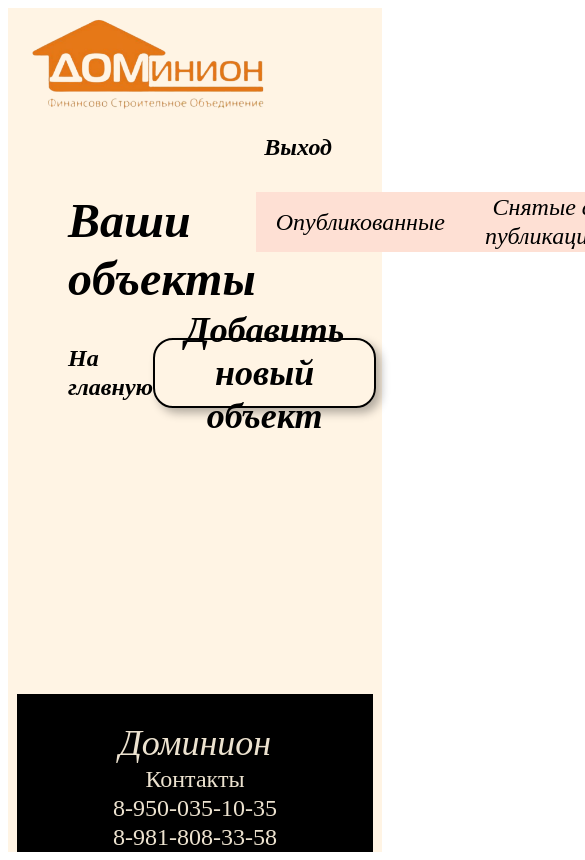
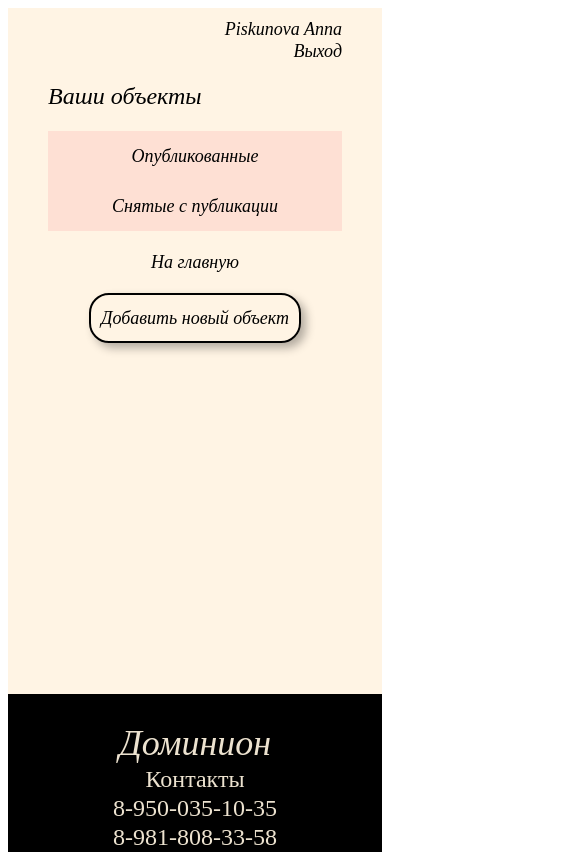
Before and after one commit to Piskunova-Anna/Dominion-front, a React (Create React App) app: page /profile in a window 390 px wide. Shown: the top 860 px of the page, 585 px wide, since content can reach past the window. Built offline with nearby package versions, Linux system fonts and the light colour scheme.

Commit message:
Описание карточки (без адаптива), адаптив ЛК

```diff
--- a/src/components/App/App.js
+++ b/src/components/App/App.js
@@ -6,6 +6,7 @@ import Landing from '../Landing/Landing';
 import Register from '../Register/Register';
 import Login from '../Login/Login';
 import Profile from '../Profile/Profile';
+import CardDesc from '../CardDesc/CardDesc';
 import * as auth from '../../utils/Auth.js';
 import {infoMessage, errorMessage, authErrors, succesOk} from '../../utils/constants';
 import ModalInfo from '../ModalInfo/ModalInfo'
@@ -116,7 +117,8 @@ function handlerClose() {
       <Route path="/" element={<><Header /><Landing /> <Footer /> </>} />
       <Route path="/signup" element={<><Header /><Register onRegister={onRegister}/> <Footer /> </>} />
       <Route path="/signin" element={<><Header /><Login onLogin={onLogin} /> <Footer /> </>} />
-      <Route path="/profile" element={<><Header /><Profile /> <Footer /> </>} />
+      <Route path="/profile" element={<><Profile /> <Footer /> </>} />
+      <Route path="/CardDesc" element={<><Header /><CardDesc /><Footer /></>} />
       </Routes>
     <ModalInfo
     isOpen={showModal}
--- /dev/null
+++ b/src/components/CardDesc/CardDesc.css
@@ -0,0 +1,56 @@
+.desc {
+  display: flex;
+  flex-direction: column;
+  max-width: 93%;
+  width: 100%;
+  margin: auto;
+}
+
+.desc__block {
+  display: flex;
+  flex-direction: row;
+
+}
+
+.desc__photo {
+  display: flex;
+  flex-direction: column;
+}
+
+.desc__photo_m {
+  width: 400px;
+  height: 500px;
+}
+
+.desc__photo_mini {
+  display: flex;
+  flex-direction: row;
+}
+
+.desc__photo_s {
+  height: 220px;
+  width: 160px;
+  margin-right: 30px;
+  margin-top: 30px;
+}
+
+.desc__photo_s:last-of-type {
+  margin-right: 15px;
+}
+
+.desc__list {
+  display: flex;
+  flex-direction: column;
+  margin-left: 20px;
+}
+
+.desc__text {
+  display: flex;
+  width: 100%;
+  font-size: 24px;
+  line-height: 29px;
+  font-weight: 600;
+  font-style: italic;
+  margin-top: 20px;
+  margin-bottom: 30px;
+}
--- /dev/null
+++ b/src/components/CardDesc/CardDesc.js
@@ -0,0 +1,26 @@
+import React from "react";
+import "./CardDesc.css";
+import Flats from "../CardList/CardList";
+
+function CardDesc(props) {
+  return (
+    <main className="desc">
+      <div className="desc__block">
+        <div className="desc__photo">
+          <img className="desc__photo_m" src={props.photo} alt={props.address} />
+          <div className="desc__photo_mini">
+            <img className="desc__photo_s" src={props.photoMini} alt="фото" />
+            <img className="desc__photo_s" src={props.photoMini} alt="фото" />
+            <img className="desc__photo_s" src={props.photoMini} alt="фото" />
+          </div>
+        </div>
+        <div className="desc__list">
+          <Flats />
+        </div>
+      </div>
+      <div className="desc__text">Описание: {props.text}</div>
+    </main>
+  );
+}
+
+export default CardDesc;
--- /dev/null
+++ b/src/components/CardList/CardList.css
@@ -0,0 +1,6 @@
+.card__block {
+  display: flex;
+  font-size: 36px;
+  line-height: 44px;
+  margin: 10px 0;
+}
--- /dev/null
+++ b/src/components/CardList/CardList.js
@@ -0,0 +1,26 @@
+import React from "react";
+import "./CardList.css";
+
+//Список для страницы квартиры
+function Flats(props) {
+  return (
+    <>
+      <li className="card__block">Стоимость: {props.price}</li>
+      <li className="card__block">Адрес: {props.address}</li>
+      <li className="card__block">Метро: {props.metro}</li>
+      <li className="card__block">Район: {props.area}</li>
+      <li className="card__block">Комиссионные: {props.commission}</li>
+      <li className="card__block">Общая площадь: {props.totalArea}</li>
+      <li className="card__block">Кол-во комнат: {props.num}</li>
+      <li className="card__block">Площадь кухни: {props.kitchen}</li>
+      <li className="card__block">Тип сделки: {props.deal}</li>
+      <li className="card__block">Ремонт: {props.repair}</li>
+      <li className="card__block">Лифт: {props.elevator}</li>
+      <li className="card__block">балкон: {props.balcony}</li>
+      <li className="card__block">Этаж: {props.level}</li>
+      <li className="card__block">Кадастровый номер: {props.kadastr}</li>
+    </>
+  );
+}
+
+export default Flats;
--- a/src/components/Footer/Footer.css
+++ b/src/components/Footer/Footer.css
@@ -5,7 +5,7 @@
     background-color: #000;
     color: #ECE2CF;
     max-width: 1440px;
-    width: 95%;
+    width: 100%;
     flex-shrink: 0;
     margin: auto;
 }
--- a/src/components/Profile/Profile.css
+++ b/src/components/Profile/Profile.css
@@ -19,8 +19,8 @@
 }
 
 .profile__user {
-display: flex;
-margin-right: 20px;
+  display: flex;
+  margin-right: 20px;
 }
 
 .profile__exit {
@@ -40,7 +40,9 @@ margin-right: 20px;
   line-height: 29px;
   font-style: italic;
   cursor: pointer;
-  font-family: 'Cormorant'/*, 'Arial', 'sans-serif'*/;
+  font-family: 'Cormorant'
+    /*, 'Arial', 'sans-serif'*/
+  ;
 }
 
 .profile__name {
@@ -80,3 +82,93 @@ margin-right: 20px;
 a:hover, button:hover {
   text-decoration: underline;
 }
+
+@media screen and (max-width: 1024px) {
+
+  .profile__block {
+    margin: 10px 40px;
+    font-size: 18px;
+    line-height: 22px;
+    font-weight: 400;
+  }
+
+  .profile__name {
+    font-weight: 400;
+    font-size: 36px;
+    line-height: 42px;
+  }
+
+  .profile__object {
+    padding: 0 20px;
+    height: 60px;
+    font-size: 24px;
+    line-height: 29px;
+    font-weight: 400;
+  }
+}
+
+  @media screen and (max-width: 850px) {
+
+    .profile__button {
+      height: 50px;
+      padding: 0 10px;
+      font-size: 18px;
+      line-height: 22px;
+    }
+
+    .profile__name {
+      font-size: 36px;
+      line-height: 43px;
+    }
+
+    .profile__object {
+      padding: 0 10px;
+      height: 50px;
+      font-size: 24px;
+      line-height: 29px;
+    }
+  }
+
+  @media screen and (max-width: 850px) {
+
+    .profile__block {
+      flex-direction: column;
+      font-size: 18px;
+      line-height: 22px;
+      font-weight: 400;
+    }
+
+    .profile__user {
+      margin-right: 0;
+    }
+
+    .profile__exit {
+      justify-content: end;
+    }
+
+    .profile__button {
+      justify-content: center;
+      height: 50px;
+      padding: 0;
+      font-size: 18px;
+      line-height: 22px;
+    }
+
+    .profile__block h1, .profile__block button {
+      justify-items: start;
+    }
+
+    .profile__name {
+      font-size: 24px;
+      line-height: 29px;
+      margin-right: auto;
+      margin-bottom: 20px;
+    }
+
+    .profile__object {
+      margin: 20px auto;
+      font-size: 18px;
+      line-height: 22px;
+      font-weight: 400;
+    }
+  }
--- a/src/components/Profile/Profile.js
+++ b/src/components/Profile/Profile.js
@@ -1,13 +1,14 @@
 import React from "react";
 import "./Profile.css";
 //import Cards from '../Cards.js';
+//{props.name}{props.surname}
 
 //Страничка профиля
 function Profile(props) {
   return (
     <main className = "profile">
       <div className = "profile__block">
-        <div className="profile__user">{props.name}{props.surname}</div>
+        <div className="profile__user">Piskunova Anna</div>
         <a href="/signin" className="profile__exit">
           Выход
         </a>
```
